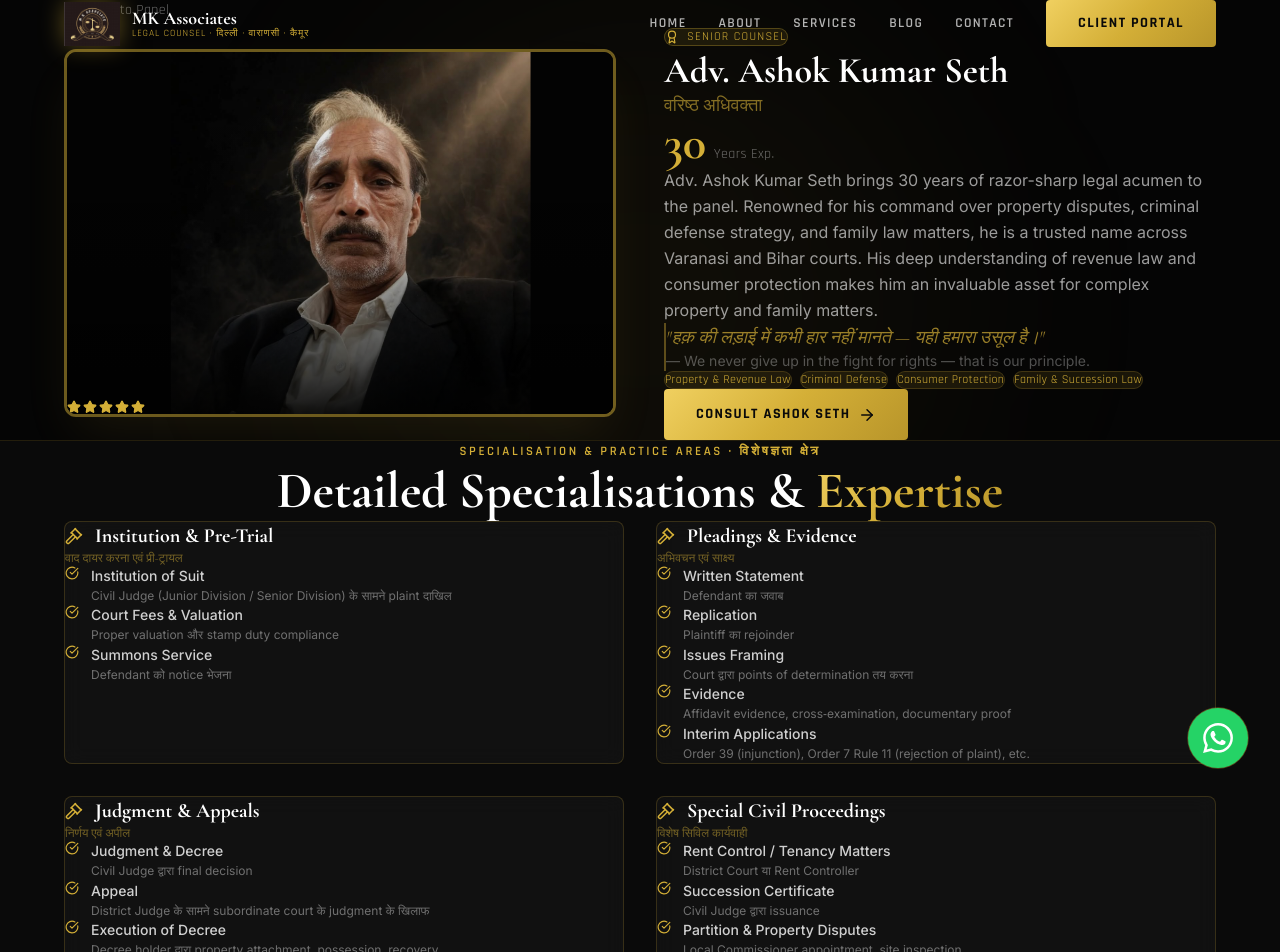
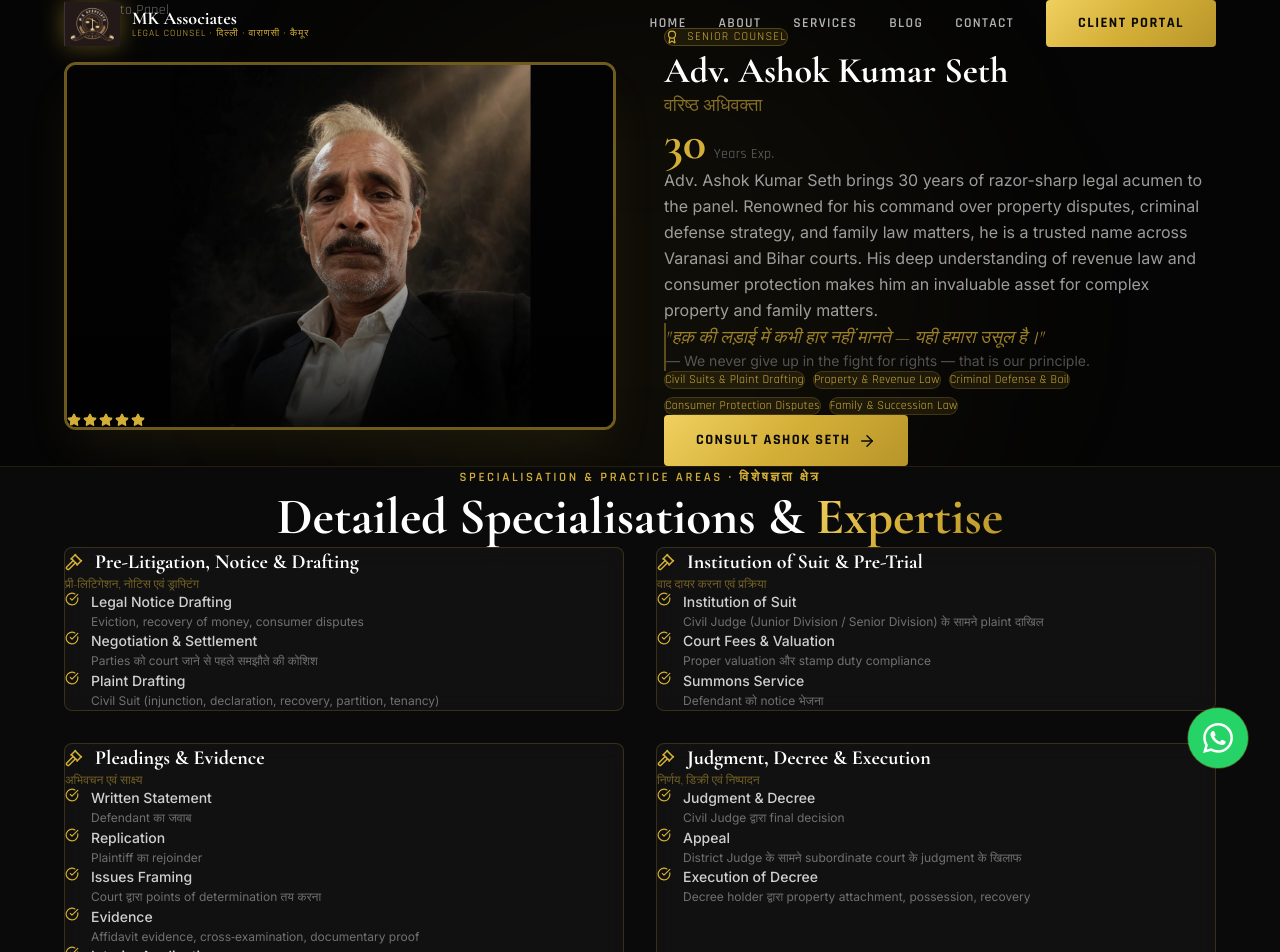
Before and after one commit to deepsolot/chaubey-and-associates, a Next.js app: page /about/ashok-kumar-seth in a window 1280 px wide. Shown: the top 952 px of the page. Built offline with nearby package versions, Linux system fonts and the light colour scheme.

Commit message:
Update Adv. Ashok Kumar Seth specialisations and practice areas with Pre-Litigation and Civil protocol

```diff
--- a/app/about/[slug]/page.tsx
+++ b/app/about/[slug]/page.tsx
@@ -234,9 +234,10 @@ const advocateProfiles: AdvocateProfile[] = [
     unit: "Years",
     photo: "/ashok-seth.png",
     specializations: [
+      "Civil Suits & Plaint Drafting",
       "Property & Revenue Law",
-      "Criminal Defense",
-      "Consumer Protection",
+      "Criminal Defense & Bail",
+      "Consumer Protection Disputes",
       "Family & Succession Law",
     ],
     bio: "Adv. Ashok Kumar Seth brings 30 years of razor-sharp legal acumen to the panel. Renowned for his command over property disputes, criminal defense strategy, and family law matters, he is a trusted name across Varanasi and Bihar courts. His deep understanding of revenue law and consumer protection makes him an invaluable asset for complex property and family matters.",
@@ -247,8 +248,26 @@ const advocateProfiles: AdvocateProfile[] = [
     },
     practiceAreas: [
       {
-        title: "Institution & Pre-Trial",
-        titleHi: "वाद दायर करना एवं प्री-ट्रायल",
+        title: "Pre-Litigation, Notice & Drafting",
+        titleHi: "प्री-लिटिगेशन, नोटिस एवं ड्राफ्टिंग",
+        items: [
+          {
+            label: "Legal Notice Drafting",
+            desc: "Eviction, recovery of money, consumer disputes",
+          },
+          {
+            label: "Negotiation & Settlement",
+            desc: "Parties को court जाने से पहले समझौते की कोशिश",
+          },
+          {
+            label: "Plaint Drafting",
+            desc: "Civil Suit (injunction, declaration, recovery, partition, tenancy)",
+          },
+        ],
+      },
+      {
+        title: "Institution of Suit & Pre-Trial",
+        titleHi: "वाद दायर करना एवं प्रक्रिया",
         items: [
           {
             label: "Institution of Suit",
@@ -291,8 +310,8 @@ const advocateProfiles: AdvocateProfile[] = [
         ],
       },
       {
-        title: "Judgment & Appeals",
-        titleHi: "निर्णय एवं अपील",
+        title: "Judgment, Decree & Execution",
+        titleHi: "निर्णय, डिक्री एवं निष्पादन",
         items: [
           {
             label: "Judgment & Decree",
@@ -309,8 +328,8 @@ const advocateProfiles: AdvocateProfile[] = [
         ],
       },
       {
-        title: "Special Civil Proceedings",
-        titleHi: "विशेष सिविल कार्यवाही",
+        title: "Rent, Property & Succession",
+        titleHi: "किराया, संपत्ति एवं उत्तराधिकार",
         items: [
           {
             label: "Rent Control / Tenancy Matters",
@@ -331,8 +350,8 @@ const advocateProfiles: AdvocateProfile[] = [
         ],
       },
       {
-        title: "Miscellaneous Civil Practice",
-        titleHi: "विविध सिविल प्रैक्टिस",
+        title: "Interlocutory & Miscellaneous Practice",
+        titleHi: "अंतरिम आवेदन एवं विविध प्रैक्टिस",
         items: [
           {
             label: "Interlocutory Applications",
--- a/app/about/page.tsx
+++ b/app/about/page.tsx
@@ -42,9 +42,10 @@ const advocates = [
     unit: "Years",
     photo: "/ashok-seth.png",
     specializations: [
+      "Civil Suits & Plaint Drafting",
       "Property & Revenue Law",
-      "Criminal Defense",
-      "Consumer Protection",
+      "Criminal Defense & Bail",
+      "Consumer Protection Disputes",
       "Family & Succession Law",
     ],
     bio: "Adv. Ashok Kumar Seth brings 30 years of razor-sharp legal acumen to the panel. Renowned for his command over property disputes, criminal defense strategy, and family law matters, he is a trusted name across Varanasi and Bihar courts.",
```
Also changed, not shown: 1 other file (tests, documents, lock files or other folders).
